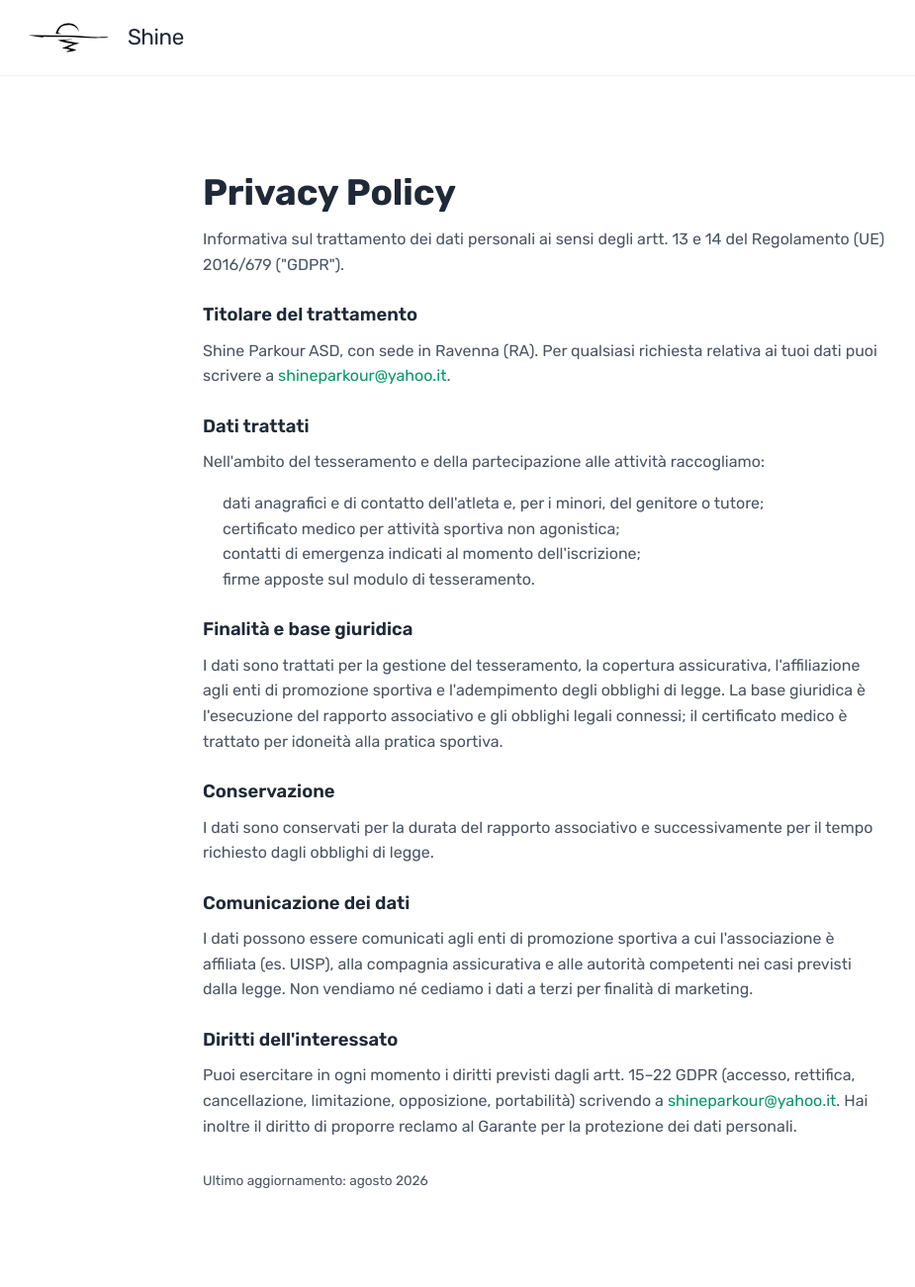
After one commit to Freskies/shine-backend, a Python web app: template templates/showcase/privacy_policy.html in a window 1280 px wide. The commit adds this page. Shown: the whole page at 99% size, without its empty margins (89-1014 px from the left). Run offline with Jinja, Linux system fonts and the light colour scheme; the template is opened without the code that fills it, so the values that code supplies are empty.

Commit message:
Add global dialog and legal pages with dynamic JS/HTMX integration:
- Introduced `<dialog>` element for reusable global modal.
- Added templates for "Privacy Policy" and "Statuto ASD" pages with `htmx` support for selective content extraction.
- Updated footer links to dynamically load legal content into the modal via `hx-get`, improving user navigation.
- Enhanced FAQ and wave divider sections with updated styles (`--grey-pastel-light`).
- Added new CSS classes: `.dialog`, `.dialog__close`, and more for modal styling.
- Configured routes for `/privacy-policy` and `/statute` in `showcase` handler module.

```diff
--- a/static/style.css
+++ b/static/style.css
@@ -14,6 +14,7 @@
 	--color-green-pastel: #ecfdf5;
 
 	--color-grey-pastel: #e5e7eb;
+	--color-grey-pastel-light: #f8f9fb;
 
 	--color-dark: #1f2937;
 	--color-dark-muted: #4b5563;
@@ -152,6 +153,11 @@ h1, h2, h3, h4, h5, h6 {
 .blob-card--orange-1 {
 	background-color: var(--color-orange-pastel);
 	border-radius: 38px 22px 48px 20px;
+}
+
+.blob-card--grey-1 {
+	background-color: var(--color-grey-pastel);
+	border-radius: 40px 18px 45px 25px;
 }
 
 /* Keep a positioning context for inner absolute elements (e.g. badge) */
@@ -297,6 +303,10 @@ h1, h2, h3, h4, h5, h6 {
 
 .wave-divider--orange {
 	background-color: var(--color-orange-pastel);
+}
+
+.wave-divider--grey {
+	background-color: var(--color-grey-pastel-light);
 }
 
 /*
@@ -966,6 +976,11 @@ svg.logo__mark {
 /* FAQS SECTION                           */
 /* ************************************** */
 
+/* Filled section between two grey wave dividers; the fill must match `.wave-divider--grey`. */
+.section--faqs {
+	background-color: var(--color-grey-pastel-light);
+}
+
 .faq-list {
 	display: flex;
 	flex-direction: column;
@@ -1132,3 +1147,70 @@ svg.logo__mark {
 	/* pricing-grid already flex-wrap at all sizes; no override needed. */
 
 }
+/* ************************************** */
+/* GLOBAL DIALOG & LEGAL PAGES            */
+/* ************************************** */
+
+.dialog {
+	width: min(740px, calc(100vw - 2rem));
+	max-height: 85dvh;
+	margin: auto;
+	padding: 0;
+	border: none;
+	border-radius: 1.25rem;
+	background: var(--color-light);
+	color: var(--color-dark);
+}
+
+.dialog::backdrop {
+	background: rgb(31 41 55 / 0.55);
+}
+
+.dialog__bar {
+	position: sticky;
+	top: 0;
+	display: flex;
+	justify-content: flex-end;
+	padding: 0.75rem 0.75rem 0;
+	background: var(--color-light);
+}
+
+.dialog__close {
+	width: 2.25rem;
+	height: 2.25rem;
+	border: none;
+	border-radius: var(--radius-full);
+	background: var(--color-grey-pastel);
+	color: var(--color-dark);
+	font-size: 1.25rem;
+	line-height: 1;
+	cursor: pointer;
+}
+
+.dialog__close:hover {
+	background: var(--color-orange-pastel);
+}
+
+.dialog__body {
+	padding: 0 1.75rem 1.75rem;
+}
+
+.legal h2 {
+	font-size: 1.15rem;
+	font-weight: 600;
+	margin: 1.5rem 0 0.5rem;
+}
+
+.legal ul {
+	padding-left: 1.25rem;
+}
+
+.legal a {
+	color: var(--color-green);
+}
+
+.legal__updated {
+	margin-top: 2rem;
+	font-size: 0.85rem;
+	color: var(--color-dark-muted);
+}
--- a/templates/base.html
+++ b/templates/base.html
@@ -9,12 +9,12 @@
 	<link rel="preconnect" href="https://fonts.gstatic.com" crossorigin>
 	<link href="https://fonts.googleapis.com/css2?family=Rubik:wght@400;500;600;700;800&display=swap" rel="stylesheet">
 
-	<link rel="icon" type="image/png" href="/static/favicon-96x96.png" sizes="96x96" />
-	<link rel="icon" type="image/svg+xml" href="/static/favicon.svg" />
-	<link rel="shortcut icon" href="/static/favicon.ico" />
-	<link rel="apple-touch-icon" sizes="180x180" href="/static/apple-touch-icon.png" />
-	<meta name="apple-mobile-web-app-title" content="Shine" />
-	<link rel="manifest" href="/static/site.webmanifest" />
+	<link rel="icon" type="image/png" href="/static/favicon-96x96.png" sizes="96x96"/>
+	<link rel="icon" type="image/svg+xml" href="/static/favicon.svg"/>
+	<link rel="shortcut icon" href="/static/favicon.ico"/>
+	<link rel="apple-touch-icon" sizes="180x180" href="/static/apple-touch-icon.png"/>
+	<meta name="apple-mobile-web-app-title" content="Shine"/>
+	<link rel="manifest" href="/static/site.webmanifest"/>
 
 	<link rel="stylesheet" href="/static/style.css">
 	<script src="/static/htmx.min.js"></script>
@@ -22,5 +22,25 @@
 </head>
 <body>
 {% block content %}{% endblock %}
+
+<dialog id="global-dialog" class="dialog"
+        hx-on:htmx:after-swap="this.showModal(); this.scrollTop = 0"
+        hx-on:click="if (event.target === this) this.close()">
+	<form method="dialog" class="dialog__bar">
+		<button class="dialog__close" aria-label="Chiudi">&times;</button>
+	</form>
+	<div id="global-dialog-content" class="dialog__body"></div>
+</dialog>
+
+<script>
+	function stripHash () {
+		if (window.location.href.includes("#")) {
+			history.replaceState(null, "", window.location.pathname + window.location.search);
+		}
+	}
+
+	stripHash();
+	window.addEventListener("hashchange", stripHash);
+</script>
 </body>
 </html>
--- /dev/null
+++ b/templates/showcase/privacy_policy.html
@@ -0,0 +1,79 @@
+{% extends "base.html" %}
+
+{% block title %}Privacy Policy — Shine Parkour ASD{% endblock %}
+
+{% block content %}
+<header class="header">
+	<div class="container header__container">
+		<a href="/" class="logo">
+			<img class="logo__mark" src="/static/logo_shine.svg" alt="Logo Shine">
+			Shine
+		</a>
+	</div>
+</header>
+
+<main class="main-wrapper">
+	<section class="section">
+		<div class="container container--narrow">
+			<!-- #legal-content is what htmx extracts (hx-select) into the global dialog -->
+			<article id="legal-content" class="legal">
+				<h1 class="heading-secondary">Privacy Policy</h1>
+				<p class="text-body">
+					Informativa sul trattamento dei dati personali ai sensi degli artt. 13 e 14 del
+					Regolamento (UE) 2016/679 ("GDPR").
+				</p>
+
+				<h2>Titolare del trattamento</h2>
+				<p class="text-body">
+					Shine Parkour ASD, con sede in Ravenna (RA). Per qualsiasi richiesta relativa ai
+					tuoi dati puoi scrivere a
+					<a href="mailto:shineparkour@yahoo.it">shineparkour@yahoo.it</a>.
+				</p>
+
+				<h2>Dati trattati</h2>
+				<p class="text-body">
+					Nell'ambito del tesseramento e della partecipazione alle attività raccogliamo:
+				</p>
+				<ul class="text-body">
+					<li>dati anagrafici e di contatto dell'atleta e, per i minori, del genitore o tutore;</li>
+					<li>certificato medico per attività sportiva non agonistica;</li>
+					<li>contatti di emergenza indicati al momento dell'iscrizione;</li>
+					<li>firme apposte sul modulo di tesseramento.</li>
+				</ul>
+
+				<h2>Finalità e base giuridica</h2>
+				<p class="text-body">
+					I dati sono trattati per la gestione del tesseramento, la copertura assicurativa,
+					l'affiliazione agli enti di promozione sportiva e l'adempimento degli obblighi di
+					legge. La base giuridica è l'esecuzione del rapporto associativo e gli obblighi
+					legali connessi; il certificato medico è trattato per idoneità alla pratica sportiva.
+				</p>
+
+				<h2>Conservazione</h2>
+				<p class="text-body">
+					I dati sono conservati per la durata del rapporto associativo e successivamente per
+					il tempo richiesto dagli obblighi di legge.
+				</p>
+
+				<h2>Comunicazione dei dati</h2>
+				<p class="text-body">
+					I dati possono essere comunicati agli enti di promozione sportiva a cui
+					l'associazione è affiliata (es. UISP), alla compagnia assicurativa e alle autorità
+					competenti nei casi previsti dalla legge. Non vendiamo né cediamo i dati a terzi per
+					finalità di marketing.
+				</p>
+
+				<h2>Diritti dell'interessato</h2>
+				<p class="text-body">
+					Puoi esercitare in ogni momento i diritti previsti dagli artt. 15–22 GDPR (accesso,
+					rettifica, cancellazione, limitazione, opposizione, portabilità) scrivendo a
+					<a href="mailto:shineparkour@yahoo.it">shineparkour@yahoo.it</a>. Hai inoltre il
+					diritto di proporre reclamo al Garante per la protezione dei dati personali.
+				</p>
+
+				<p class="legal__updated">Ultimo aggiornamento: agosto 2026</p>
+			</article>
+		</div>
+	</section>
+</main>
+{% endblock %}
```
Also changed, not shown: templates/showcase/index.html (+34 -8 lines), templates/showcase/statute.html (added, +78 -0 lines), 2 other files.
